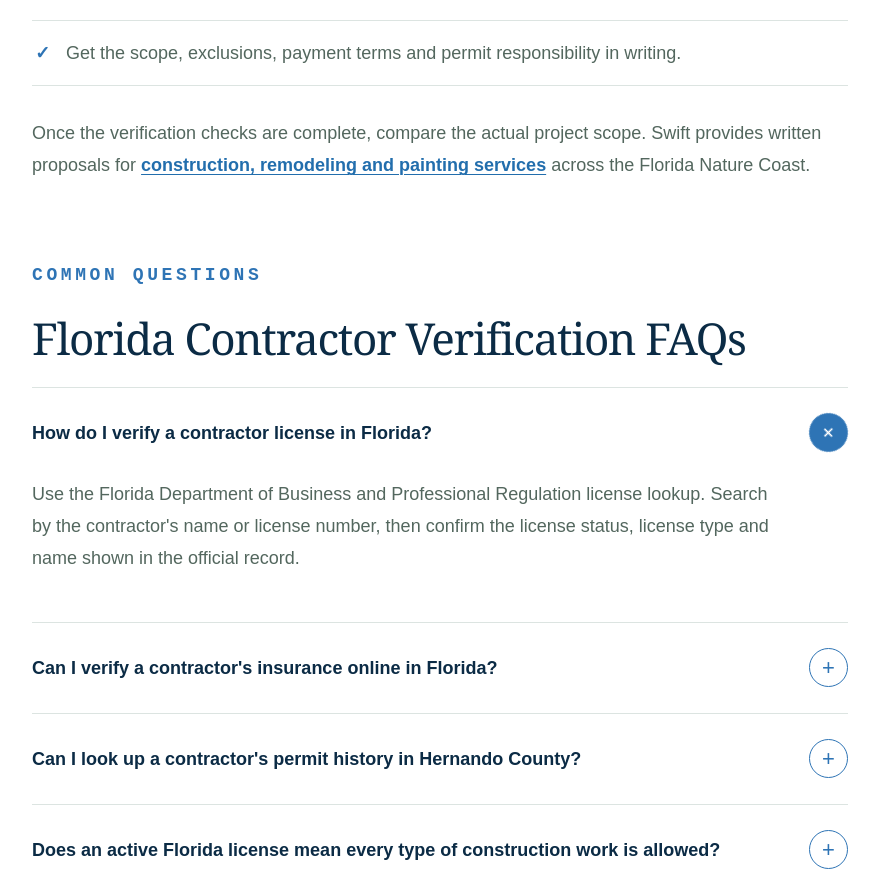
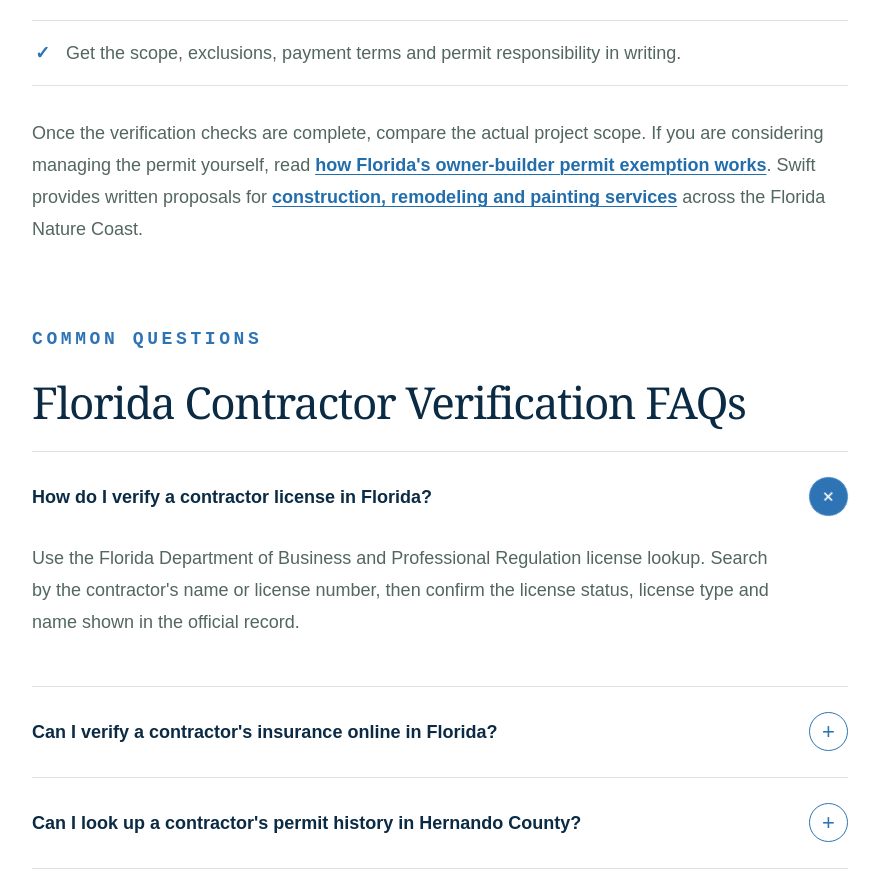
Before and after one commit to stylus1274/swift, a Next.js app: page /blog/how-to-verify-florida-contractor-license-insurance-permit-history in a window 1280 px wide. Shown: the part 6467-7359 px from the top of the page, without its empty margins (20-900 px from the left). Built offline with nearby package versions, Linux system fonts and the light colour scheme.

Commit message:
Link contractor verification article to owner-builder FAQ

```diff
--- a/app/blog/how-to-verify-florida-contractor-license-insurance-permit-history/page.tsx
+++ b/app/blog/how-to-verify-florida-contractor-license-insurance-permit-history/page.tsx
@@ -163,7 +163,7 @@ export default function VerifyFloridaContractorArticlePage() {
               <li>Compare the names on the proposal, license and insurance documents.</li>
               <li>Get the scope, exclusions, payment terms and permit responsibility in writing.</li>
             </ul>
-            <p>Once the verification checks are complete, compare the actual project scope. Swift provides written proposals for <a href="/services">construction, remodeling and painting services</a> across the Florida Nature Coast.</p>
+            <p>Once the verification checks are complete, compare the actual project scope. If you are considering managing the permit yourself, read <a href="/faq/can-homeowner-pull-own-building-permit-florida">how Florida&apos;s owner-builder permit exemption works</a>. Swift provides written proposals for <a href="/services">construction, remodeling and painting services</a> across the Florida Nature Coast.</p>
           </section>
 
           <section className="article-faqs" id="faqs">
```
